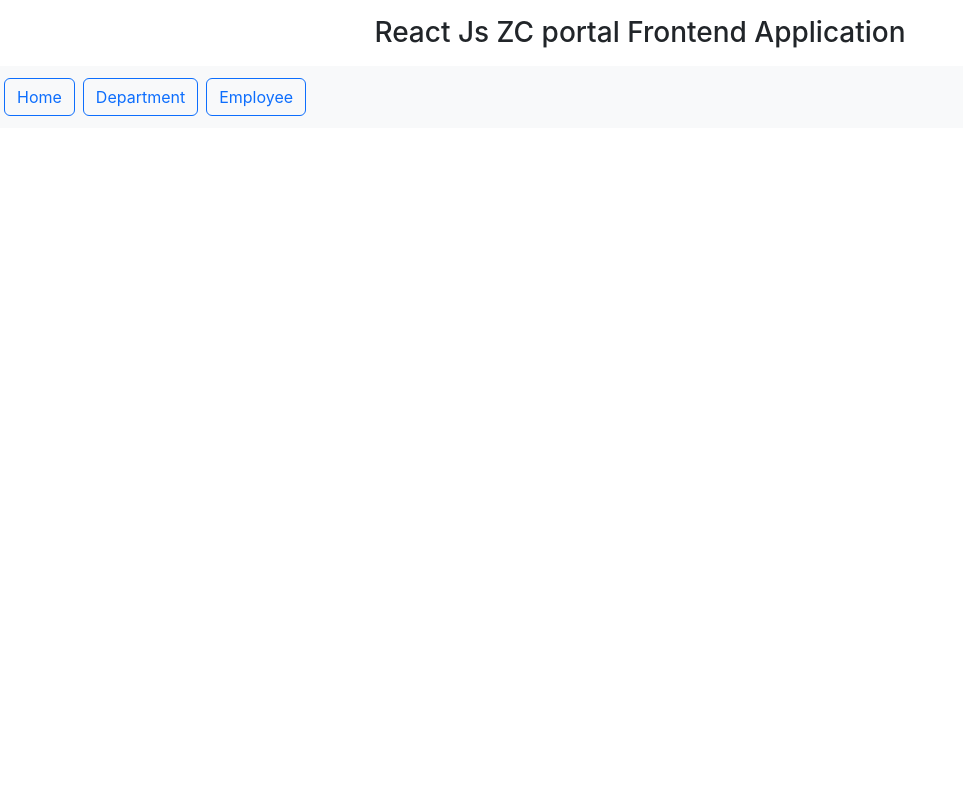
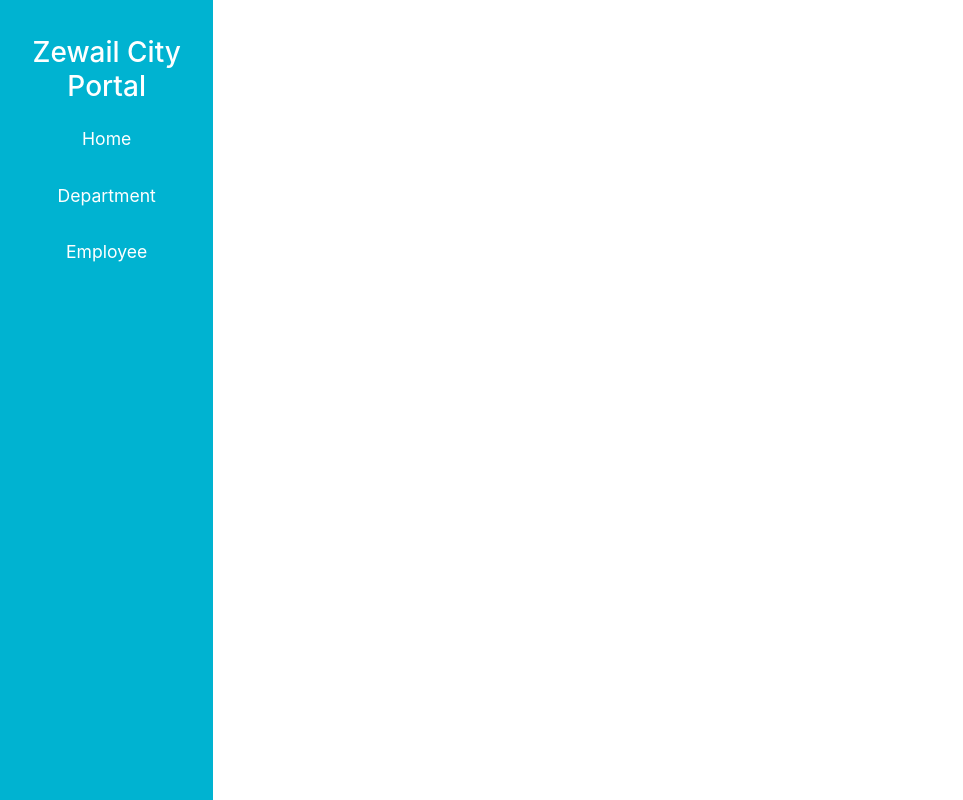
Before and after one commit to AsmaaJAH/Fullstack-Dashboard-using-React-ASP.NET-Microsoft-SQL, a React (Create React App) app in the folder ui/zcportal/: page / in a window 1280 px wide. Shown: the whole page, without its empty margins (0-963 px from the left). Built offline with nearby package versions, Linux system fonts and the light colour scheme.

Commit message:
left sidebar style without icon

```diff
--- a/ui/zcportal/public/index.html
+++ b/ui/zcportal/public/index.html
@@ -25,7 +25,7 @@
       work correctly both with client-side routing and a non-root public URL.
       Learn how to configure a non-root public URL by running `npm run build`.
     -->
-    <title>React App</title>
+    <title>ZC Portal</title>
   </head>
   <body>
     <noscript>You need to enable JavaScript to run this app.</noscript>
--- a/ui/zcportal/src/App.css
+++ b/ui/zcportal/src/App.css
@@ -1,4 +1,5 @@
-.App {
+
+ .App {
   text-align: center;
 }
 
@@ -36,3 +37,32 @@
     transform: rotate(360deg);
   }
 }
+
+
+
+
+/* Left sidebar styling */
+.sidebar {
+  background-color: #00b3d1; /* Background color */
+  color: white; /* Text color */
+  min-height: 100vh;
+  padding-top: 20px;
+}
+
+.sidebar .nav-link {
+  color: white; /* Text color for links */
+  font-size: 1.1em;
+  padding: 10px;
+  margin: 5px 0;
+}
+
+.sidebar .nav-link:hover {
+  background-color: #009ab5;
+  color: white;
+  border-radius: 5px;
+}
+
+/* Content area */
+.content {
+  padding: 20px;
+}
--- a/ui/zcportal/src/App.js
+++ b/ui/zcportal/src/App.js
@@ -7,37 +7,74 @@
 function App() {
   return (
     <BrowserRouter>
-      <div className="App Container">
-        <h3 className="d-flex justify-content-center m-3">
-          React Js ZC portal Frontend Application
-        </h3>
-        <nav className="navbar navbar-expand-sm bg-light navbar-dark">
-          <ul className="navbar-nav">
-            <li className="nav-item- m-1">
-              <NavLink className="btn btn-light btn-outline-primary" to="/home">
-                Home
-              </NavLink>
-            </li>
-            <li className="nav-item- m-1">
-              <NavLink className="btn btn-light btn-outline-primary" to="/department">
-                Department
-              </NavLink>
-            </li>
-            <li className="nav-item- m-1">
-              <NavLink className="btn btn-light btn-outline-primary" to="/employee">
-                Employee
-              </NavLink>
-            </li>
-          </ul>
+      <div className="App container-fluid">
+        <div className="row">
+          {/* Left Column Menu */}
+          <div className="col-md-3 col-lg-2 sidebar">
+            <h3 className="text-center mt-3">Zewail City Portal</h3>
+            <nav className="nav flex-column">
+              <NavLink className="nav-link" to="/home">Home</NavLink>
+              <NavLink className="nav-link" to="/department">Department</NavLink>
+              <NavLink className="nav-link" to="/employee">Employee</NavLink>
             </nav>
+          </div>
+          {/* Main Content Area */}
+          <div className="col-md-9 col-lg-10 content">
             <Routes>
               <Route path='/home' element={<Home />} />
               <Route path='/department' element={<Department />} />
               <Route path='/employee' element={<Employee />} />
             </Routes>
           </div>
+        </div>
+      </div>
     </BrowserRouter>
   );
 }
 
 export default App;
+
+
+// import './App.css';
+// import { Home } from './components/Home';
+// import { Employee } from './components/Employee';
+// import { Department } from './components/Department';
+// import { BrowserRouter, Route, Routes, NavLink } from 'react-router-dom';
+
+// function App() {
+//   return (
+//     <BrowserRouter>
+//       <div className="App Container">
+//         <h3 className="d-flex justify-content-center m-3">
+//           React Js ZC portal Frontend Application
+//         </h3>
+//         <nav className="navbar navbar-expand-sm bg-light navbar-dark">
+//           <ul className="navbar-nav">
+//             <li className="nav-item- m-1">
+//               <NavLink className="btn btn-light btn-outline-primary" to="/home">
+//                 Home
+//               </NavLink>
+//             </li>
+//             <li className="nav-item- m-1">
+//               <NavLink className="btn btn-light btn-outline-primary" to="/department">
+//                 Department
+//               </NavLink>
+//             </li>
+//             <li className="nav-item- m-1">
+//               <NavLink className="btn btn-light btn-outline-primary" to="/employee">
+//                 Employee
+//               </NavLink>
+//             </li>
+//           </ul>
+//         </nav>
+//         <Routes>
+//           <Route path='/home' element={<Home />} />
+//           <Route path='/department' element={<Department />} />
+//           <Route path='/employee' element={<Employee />} />
+//         </Routes>
+//       </div>
+//     </BrowserRouter>
+//   );
+// }
+
+// export default App;
```
Also changed, not shown: 1 other file (tests, documents, lock files or other folders). Lines whose indentation alone changed are shown as unchanged.
